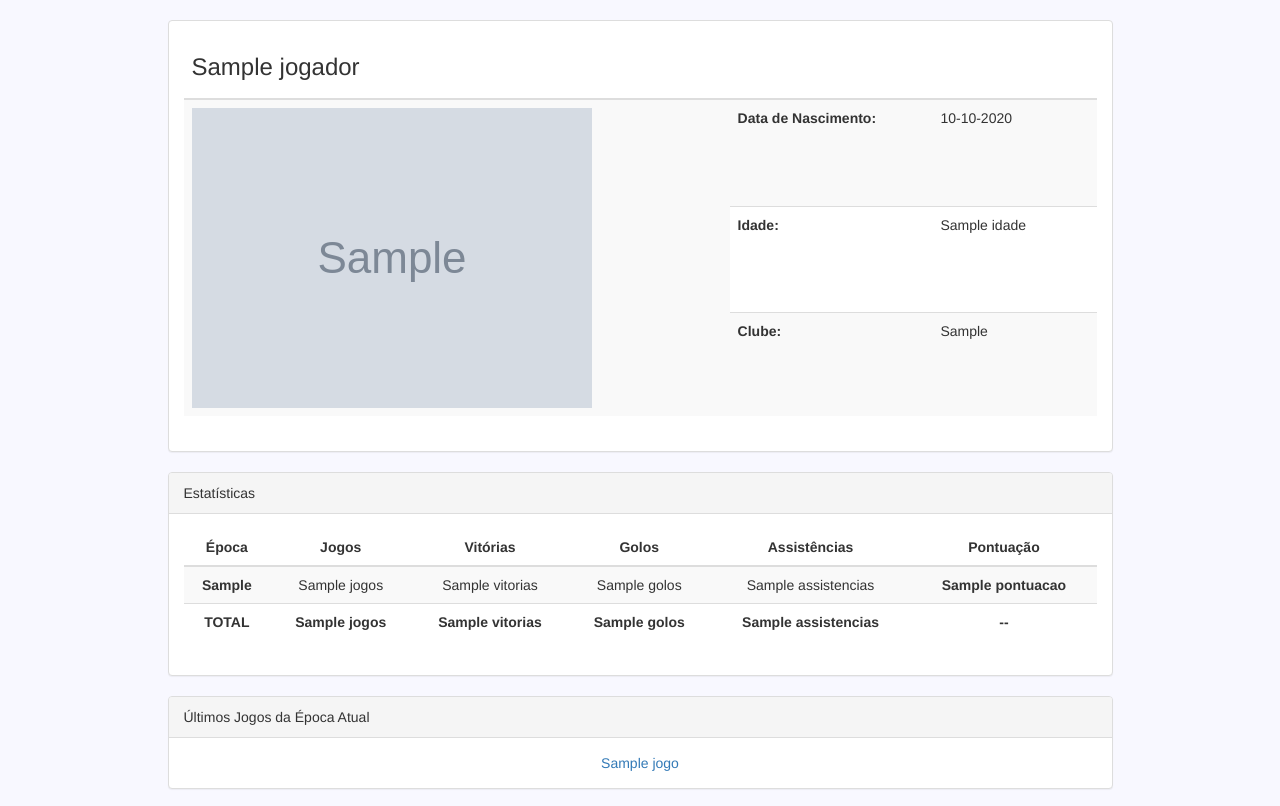
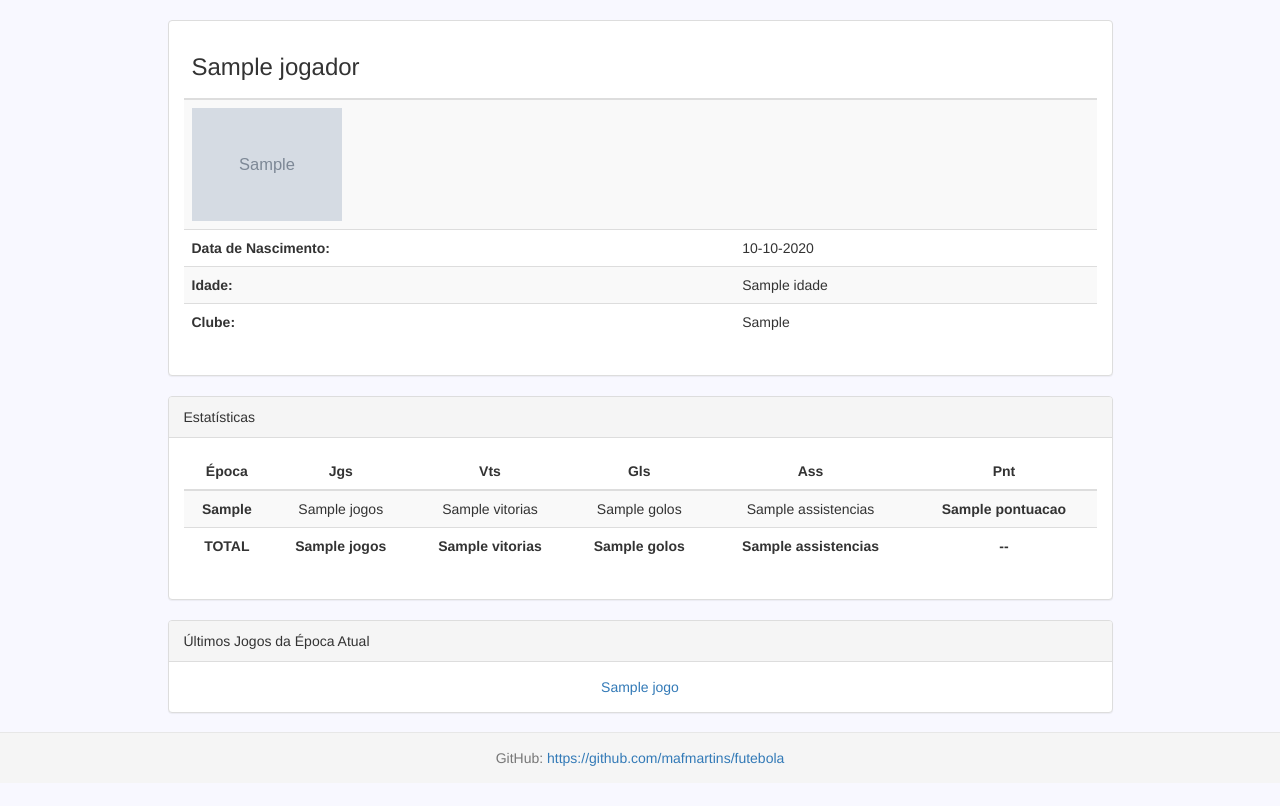
Before and after one commit to mafmartins/futebola, a Django app: template templates/futebola/jogador.html in a window 1280 px wide. Shown: the part 52-858 px from the top of the page. After the commit the page ends 818 px from the top, so only its background shows below. Run offline with Django 3.2, Linux system fonts and the light colour scheme; the template is opened without the code that fills it: most values are stand-ins (such as "Sample title", 1, 10 or a date in 2020); grey boxes marked "Sample" are stand-in pictures; some libraries are stand-ins or nearby versions.

Commit message:
Mudar dimensões da foto de jogador

```diff
--- a/templates/futebola/jogador.html
+++ b/templates/futebola/jogador.html
@@ -13,12 +13,14 @@
                         </tr>
                     </thead>
                     <tbody>
+													{% if jogador.foto %}
+												<tr>
+														<td style="text-align: center;" colspan="2"><img class="img-responsive" style="max-width:150px" src="{{ jogador.foto.url }}"></td>
+												</tr>
+													{% endif %}
                         <tr>
-														{% if jogador.foto %}
-														<td style="text-align: center;" rowspan="3"><img class="img-responsive" src="{{ jogador.foto.url }}"></td>
-														{% endif %}
-                            <td style="min-width:125px;font-weight: bold">Data de Nascimento:</td>
-                            <td style="min-width:125px;">{{ jogador.data_nascimento|date:"d-m-Y" }}</td>
+                            <td style="font-weight: bold">Data de Nascimento:</td>
+                            <td>{{ jogador.data_nascimento|date:"d-m-Y" }}</td>
                         </tr>
                         <tr>
                             <td style="font-weight: bold">Idade:</td>
@@ -42,11 +44,11 @@
                    <thead>
                         <tr>
                             <th style="text-align:center;">Época</th>
-                            <th style="text-align:center;">Jogos</th>
-														<th style="text-align:center;">Vitórias</th>
-														<th style="text-align:center;">Golos</th>
-														<th style="text-align:center;">Assistências</th>
-														<th style="text-align:center;">Pontuação</th>
+                            <th style="text-align:center;">Jgs</th>
+														<th style="text-align:center;">Vts</th>
+														<th style="text-align:center;">Gls</th>
+														<th style="text-align:center;">Ass</th>
+														<th style="text-align:center;">Pnt</th>
                         </tr>
                     </thead>
                     <tbody>
```
